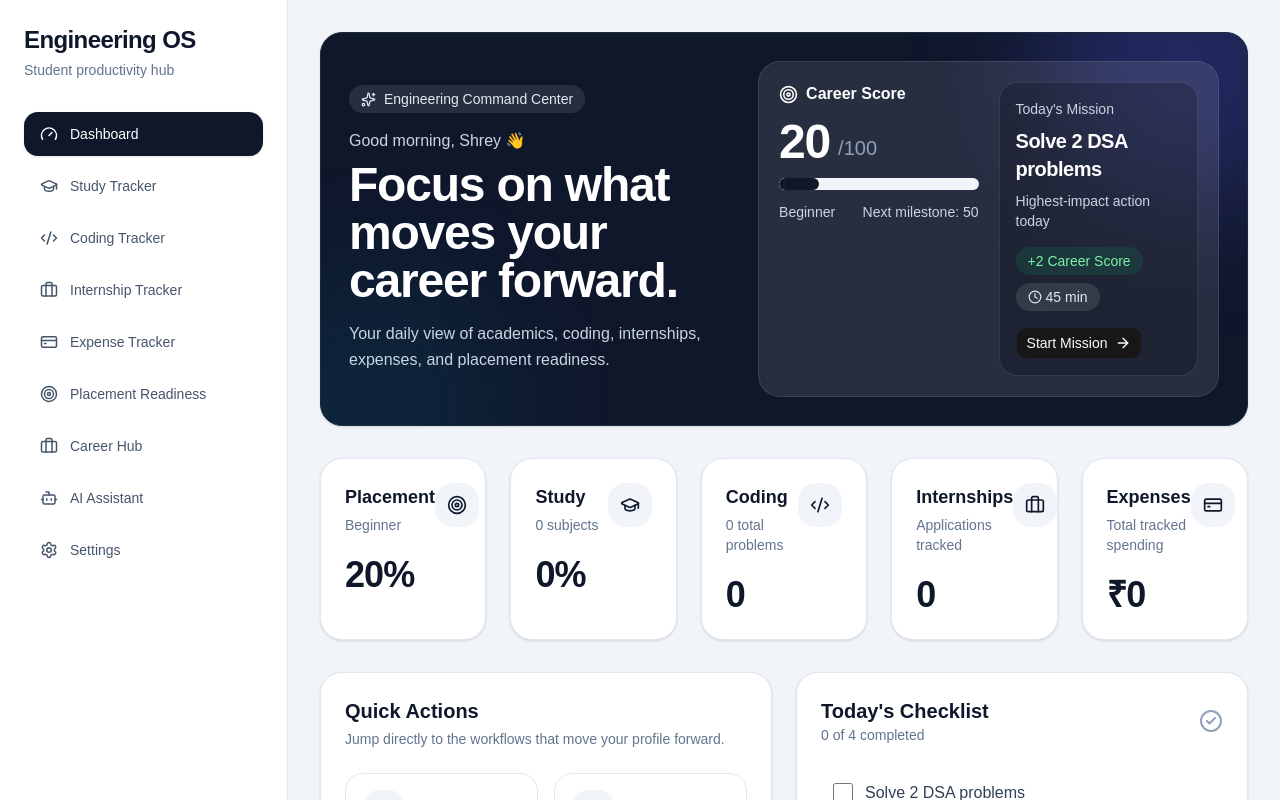
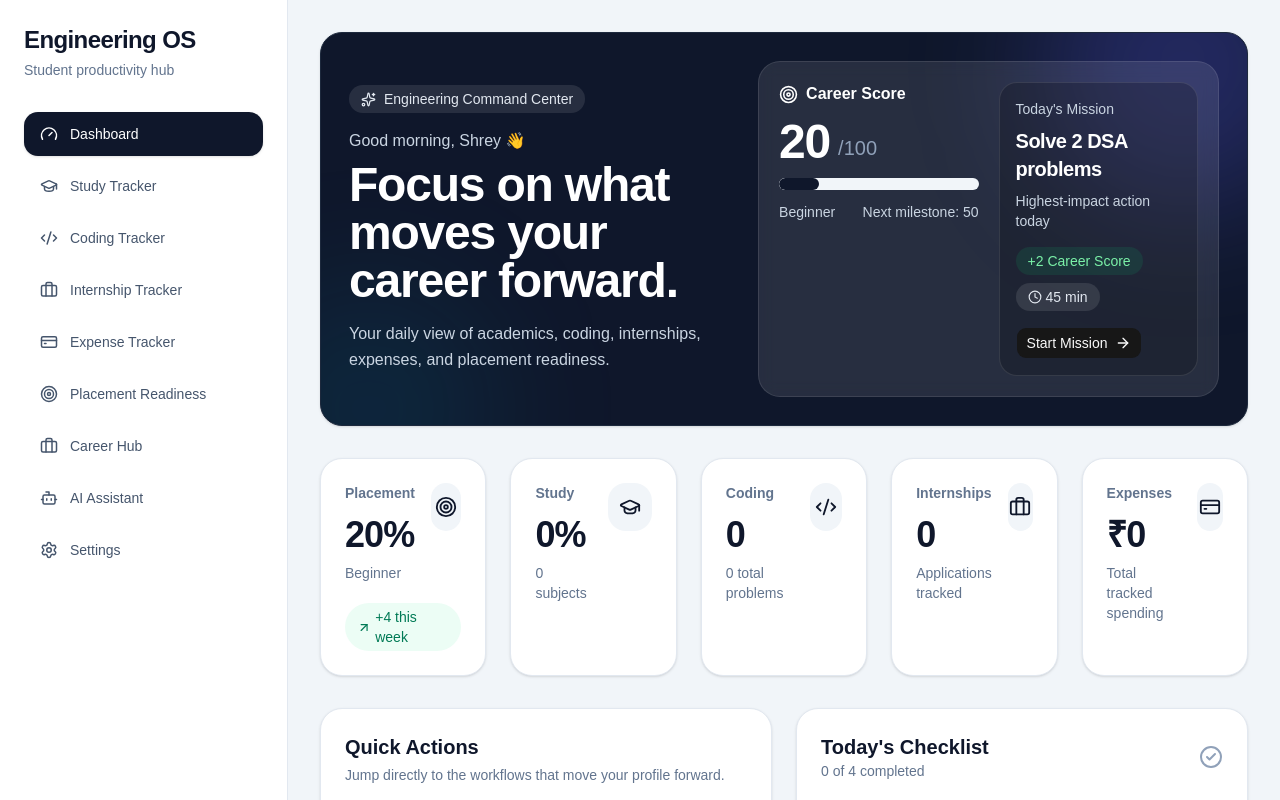
Before and after one commit to SHREYA-DASS926/engineering-os, a React (Vite) app: page / in a window 1280 px wide. Shown: the top 800 px of the page. Built offline with nearby package versions, Linux system fonts and the light colour scheme.

Commit message:
style(dashboard): upgrade metric widgets

```diff
--- a/src/components/widgets/MetricWidget.tsx
+++ b/src/components/widgets/MetricWidget.tsx
@@ -1,33 +1,55 @@
 import type { LucideIcon } from "lucide-react";
+import { ArrowUpRight } from "lucide-react";
+import { motion } from "framer-motion";
 
 import Widget from "./Widget";
-import WidgetHeader from "./WidgetHeader";
 
 type MetricWidgetProps = {
   title: string;
   value: string | number;
   subtitle?: string;
   icon?: LucideIcon;
+  trend?: string;
 };
 
 function MetricWidget({
   title,
   value,
   subtitle,
-  icon,
+  icon: Icon,
+  trend,
 }: MetricWidgetProps) {
   return (
-    <Widget>
-      <WidgetHeader
-        title={title}
-        subtitle={subtitle}
-        icon={icon}
-      />
+    <motion.div whileHover={{ y: -4 }} transition={{ duration: 0.2 }}>
+      <Widget>
+        <div className="flex items-start justify-between gap-4">
+          <div>
+            <p className="text-sm font-semibold text-slate-500">{title}</p>
 
-      <div className="text-4xl font-bold tracking-tight">
-        {value}
-      </div>
-    </Widget>
+            <div className="mt-3 text-4xl font-bold tracking-tight">
+              {value}
+            </div>
+
+            {subtitle && (
+              <p className="mt-2 text-sm text-slate-500">{subtitle}</p>
+            )}
+          </div>
+
+          {Icon && (
+            <div className="h-12 w-12 rounded-2xl bg-slate-100 flex items-center justify-center">
+              <Icon size={22} />
+            </div>
+          )}
+        </div>
+
+        {trend && (
+          <div className="mt-5 inline-flex items-center gap-1 rounded-full bg-emerald-50 px-3 py-1 text-sm font-medium text-emerald-700">
+            <ArrowUpRight size={15} />
+            {trend}
+          </div>
+        )}
+      </Widget>
+    </motion.div>
   );
 }
 
--- a/src/pages/Dashboard.tsx
+++ b/src/pages/Dashboard.tsx
@@ -37,6 +37,7 @@ function Dashboard() {
           value={`${placement.totalScore}%`}
           subtitle={placement.level}
           icon={Target}
+          trend="+4 this week"
         />
 
         <MetricWidget
```
